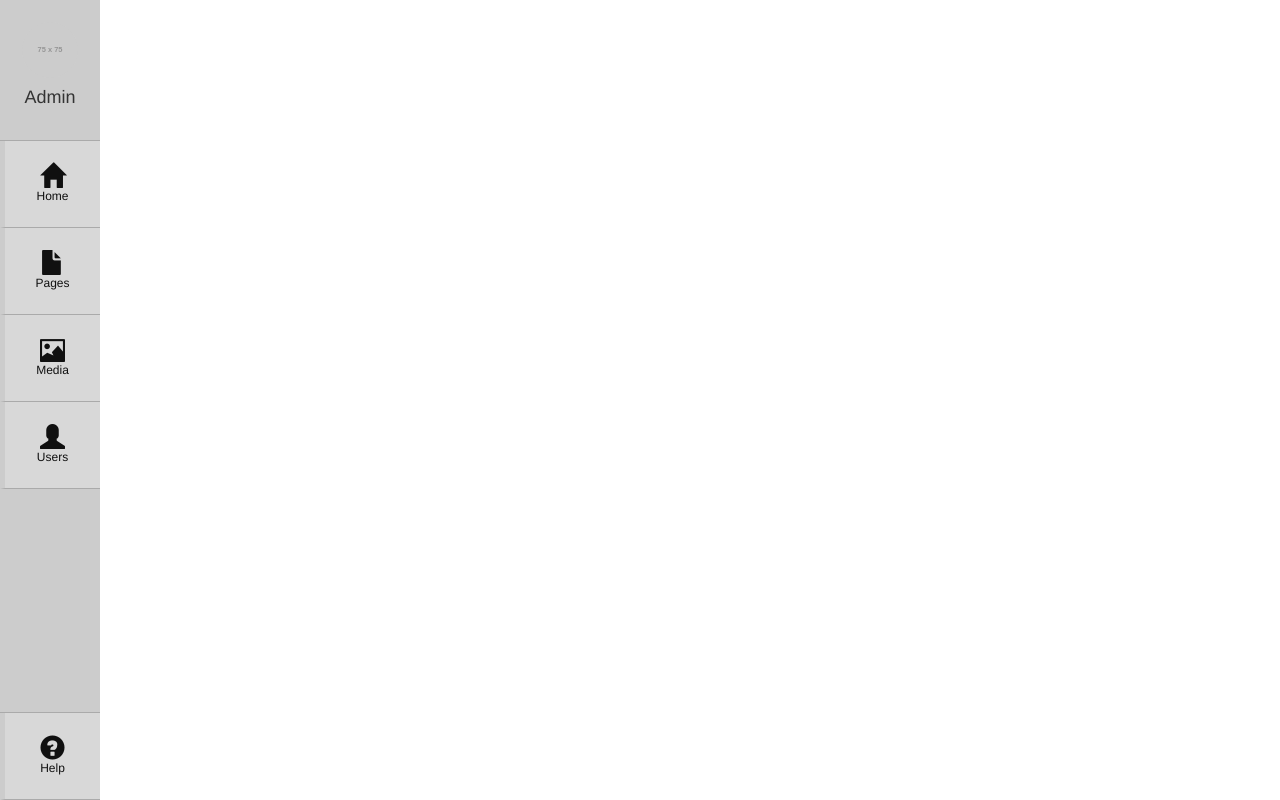
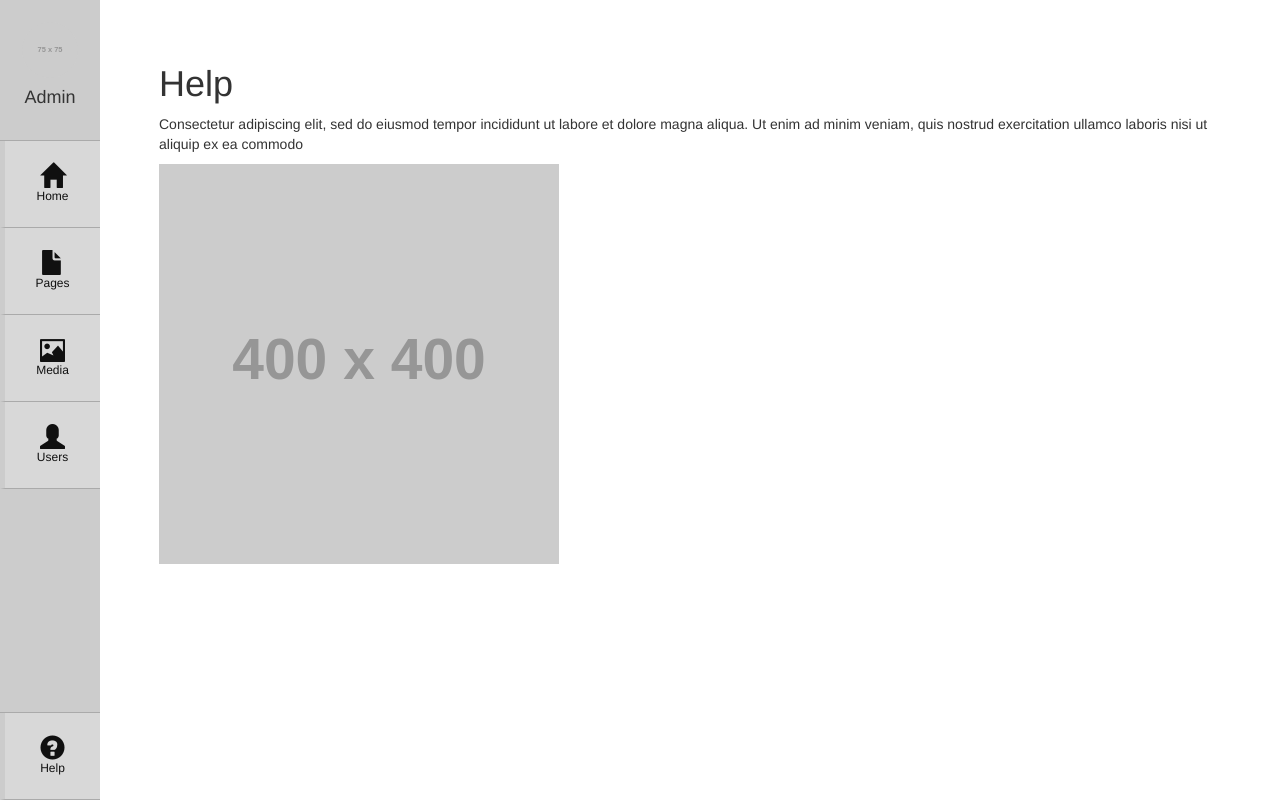
Before and after one commit to MarkHughes88/cms, a React app: page /Help in a window 1280 px wide. Built offline with nearby package versions, Linux system fonts and the light colour scheme; placeholder pictures from the web are drawn by us.

Commit message:
help page added

```diff
--- /dev/null
+++ b/src/components/help/help.js
@@ -0,0 +1,27 @@
+import React, { Component } from 'react';
+
+import { help } from '../../texts.json';
+
+import './help.scss';
+
+class Help extends Component {
+    constructor() {
+        super();
+        this.state = {
+            Title: help.title,
+            Desc: help.desc
+        }
+    }
+
+    render() {
+        return (
+            <div className='container-fluid help-container'>
+                <h1>{this.state.Title}</h1>
+                <p>{this.state.Desc}</p>
+				<img src='http://via.placeholder.com/400x400' />
+            </div>
+        );
+    }
+}
+
+export default Help;
--- /dev/null
+++ b/src/components/help/help.scss
@@ -0,0 +1,5 @@
+@import '../../styles/scss/main.scss';
+
+.help-container {
+
+}
--- a/src/containers/content/content.js
+++ b/src/containers/content/content.js
@@ -4,15 +4,17 @@ import { BrowserRouter as Router, Route } from 'react-router-dom';
 import './content.scss';
 
 import Home from '../../components/home/home';
+import Help from '../../components/help/help';
 
 class Content extends Component {
   render() {
     return (
-		<div className='app-container__content'>
-			<Router>
-	  		  	<Route exact path="/" component={ () => <Home /> } />
-	  	  	</Router>
-		</div>
+        <Router>
+            <div className='app-container__content'>
+                <Route exact path="/" component={ () => <Home /> } />
+	  		  	<Route exact path="/Help" component={ () => <Help /> } />
+            </div>
+        </Router>
     );
   }
 }
--- a/src/containers/content/content.scss
+++ b/src/containers/content/content.scss
@@ -1 +1,5 @@
 @import "../../styles/scss/main.scss";
+
+.app-container__content {
+	padding: $padding * 2;
+}
--- a/src/texts.json
+++ b/src/texts.json
@@ -4,5 +4,9 @@
 			"title": 	"Welcome!",
 			"text":		"Lorem ipsum dolor sit amet, consectetur adipiscing elit, sed do eiusmod tempor incididunt ut labore et dolore magna aliqua. Ut enim ad minim veniam, quis nostrud exercitation ullamco laboris nisi ut aliquip ex ea commodo consequat."
 		}
+	},
+	"help": {
+		"title": 	"Help",
+		"desc":		"Consectetur adipiscing elit, sed do eiusmod tempor incididunt ut labore et dolore magna aliqua. Ut enim ad minim veniam, quis nostrud exercitation ullamco laboris nisi ut aliquip ex ea commodo"
 	}
 }
```
